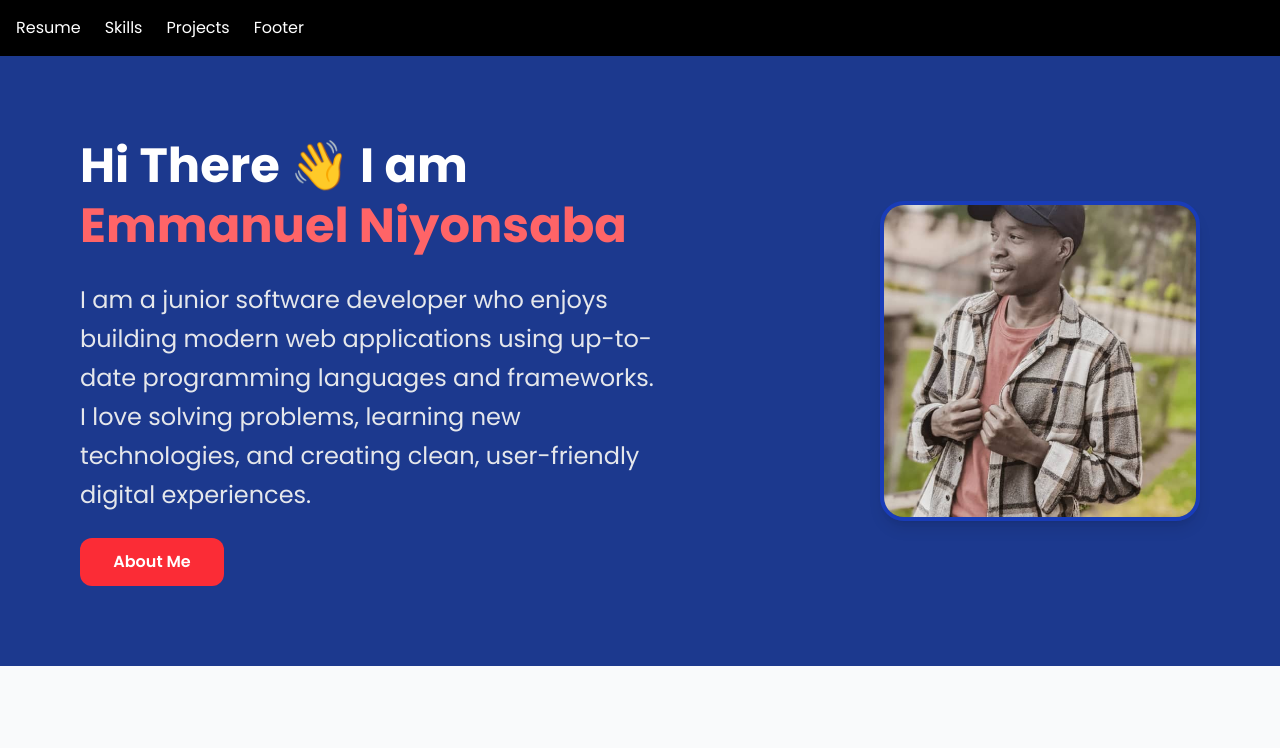
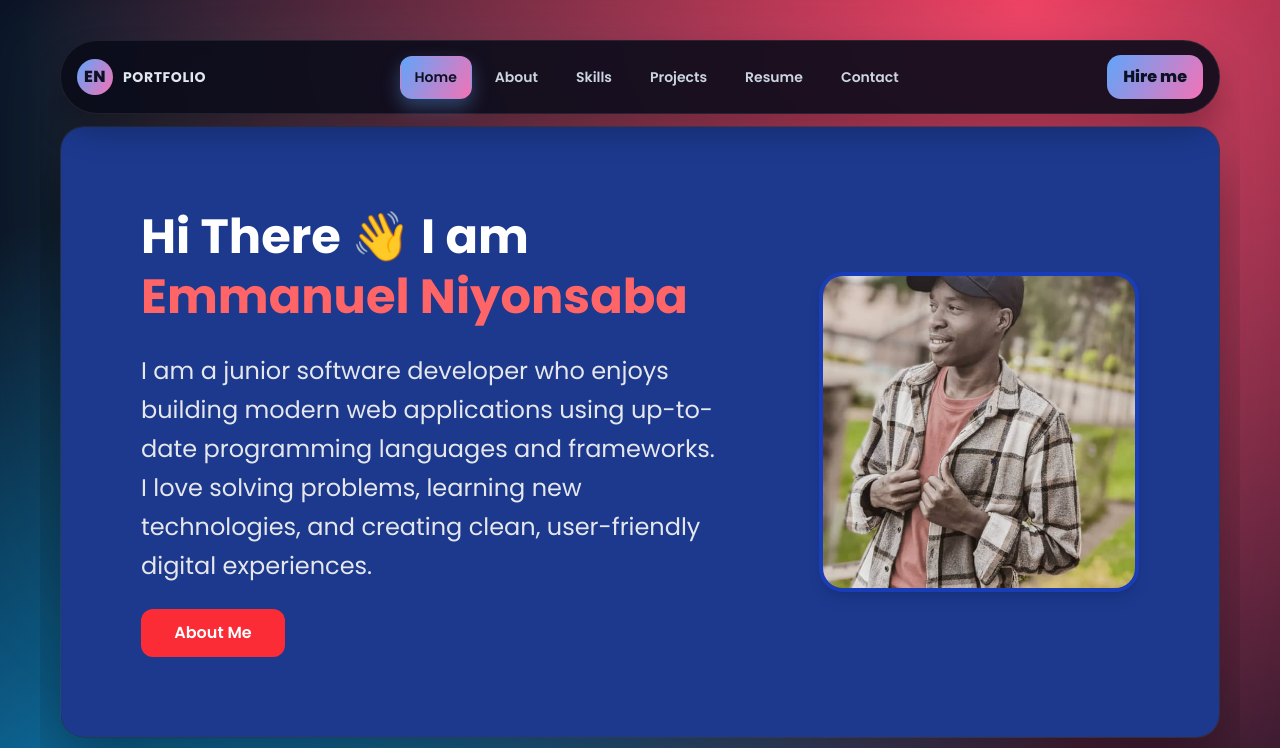
Before and after one commit to emmy-niyonsaba/my-portfolio, a React (Vite) app: page / in a window 1280 px wide. Shown: the top 748 px of the page. Built offline with nearby package versions, Linux system fonts and the light colour scheme.

Commit message:
define the use expliance

```diff
--- a/src/App.css
+++ b/src/App.css
@@ -0,0 +1,189 @@
+/* Layout shell styling for the portfolio experience */
+:root {
+	--shell-max-width: 1200px;
+	--glass: rgba(15, 23, 42, 0.7);
+	--accent: #60a5fa;
+	--accent-2: #f472b6;
+	--border: rgba(255, 255, 255, 0.08);
+	--text: #e2e8f0;
+}
+
+.gradient-canvas {
+	min-height: 100vh;
+	background: radial-gradient(circle at 20% 20%, #0ea5e9 0, transparent 20%),
+		radial-gradient(circle at 80% 0%, #f43f5e 0, transparent 18%),
+		radial-gradient(circle at 70% 70%, #10b981 0, transparent 22%),
+		#0b1224;
+	color: var(--text);
+}
+
+.app-shell {
+	position: relative;
+	min-height: 100vh;
+	max-width: var(--shell-max-width);
+	margin: 0 auto;
+	padding: 24px 20px 80px;
+	overflow-x: hidden;
+}
+
+.ambient {
+	position: fixed;
+	inset: 0;
+	pointer-events: none;
+	background: radial-gradient(600px circle at 20% 20%, rgba(94, 234, 212, 0.1), transparent),
+		radial-gradient(800px circle at 80% 10%, rgba(96, 165, 250, 0.08), transparent),
+		radial-gradient(700px circle at 60% 70%, rgba(244, 114, 182, 0.08), transparent);
+	filter: blur(40px);
+	opacity: 0.9;
+}
+
+.section-stack {
+	position: relative;
+	display: flex;
+	flex-direction: column;
+	gap: 48px;
+	z-index: 1;
+}
+
+.section-panel {
+	position: relative;
+	scroll-margin-top: 96px;
+	border: 1px solid var(--border);
+	border-radius: 24px;
+	backdrop-filter: blur(10px);
+	background: linear-gradient(145deg, rgba(15, 23, 42, 0.75), rgba(15, 23, 42, 0.45));
+	box-shadow: 0 30px 60px rgba(0, 0, 0, 0.35);
+	overflow: hidden;
+}
+
+.navbar {
+	position: sticky;
+	top: 16px;
+	z-index: 10;
+	margin-bottom: 28px;
+}
+
+.navbar__inner {
+	display: grid;
+	grid-template-columns: auto 1fr auto;
+	align-items: center;
+	gap: 16px;
+	padding: 14px 16px;
+	border: 1px solid var(--border);
+	border-radius: 999px;
+	background: rgba(10, 12, 26, 0.9);
+	box-shadow: 0 18px 30px rgba(0, 0, 0, 0.25);
+	backdrop-filter: blur(12px);
+}
+
+.navbar__brand {
+	display: flex;
+	align-items: center;
+	gap: 10px;
+	font-weight: 700;
+	letter-spacing: 0.6px;
+}
+
+.navbar__mark {
+	display: inline-flex;
+	align-items: center;
+	justify-content: center;
+	width: 36px;
+	height: 36px;
+	border-radius: 50%;
+	background: linear-gradient(120deg, var(--accent), var(--accent-2));
+	color: #0b1224;
+	font-weight: 800;
+}
+
+.navbar__text {
+	color: var(--text);
+	font-size: 14px;
+	text-transform: uppercase;
+}
+
+.navbar__links {
+	display: flex;
+	align-items: center;
+	gap: 8px;
+	justify-content: center;
+}
+
+.navbar__link {
+	padding: 10px 14px;
+	border-radius: 12px;
+	color: #cbd5e1;
+	background: transparent;
+	border: 1px solid transparent;
+	font-weight: 600;
+	font-size: 14px;
+	cursor: pointer;
+	transition: all 0.2s ease;
+}
+
+.navbar__link:hover {
+	color: #fff;
+	border-color: var(--border);
+	background: rgba(255, 255, 255, 0.04);
+}
+
+.navbar__link.is-active {
+	color: #0b1224;
+	background: linear-gradient(120deg, var(--accent), var(--accent-2));
+	border-color: transparent;
+	box-shadow: 0 8px 18px rgba(96, 165, 250, 0.35);
+}
+
+.navbar__cta {
+	padding: 10px 16px;
+	border-radius: 14px;
+	background: linear-gradient(120deg, var(--accent), var(--accent-2));
+	color: #0b1224;
+	font-weight: 800;
+	border: none;
+	cursor: pointer;
+	transition: transform 0.15s ease, box-shadow 0.2s ease;
+}
+
+.navbar__cta:hover {
+	transform: translateY(-1px);
+	box-shadow: 0 10px 24px rgba(244, 114, 182, 0.35);
+}
+
+.back-to-top {
+	position: fixed;
+	right: 24px;
+	bottom: 24px;
+	width: 48px;
+	height: 48px;
+	border-radius: 50%;
+	border: 1px solid var(--border);
+	background: rgba(15, 23, 42, 0.92);
+	color: var(--text);
+	font-size: 20px;
+	cursor: pointer;
+	box-shadow: 0 16px 30px rgba(0, 0, 0, 0.3);
+	transition: transform 0.15s ease, box-shadow 0.15s ease, border-color 0.15s ease;
+}
+
+.back-to-top:hover {
+	transform: translateY(-2px);
+	border-color: rgba(255, 255, 255, 0.2);
+	box-shadow: 0 20px 36px rgba(0, 0, 0, 0.32);
+}
+
+@media (max-width: 800px) {
+	.navbar__inner {
+		grid-template-columns: 1fr;
+		gap: 12px;
+		border-radius: 18px;
+	}
+
+	.navbar__links {
+		flex-wrap: wrap;
+	}
+
+	.navbar__cta {
+		width: 100%;
+	}
+}
--- a/src/App.jsx
+++ b/src/App.jsx
@@ -1,3 +1,4 @@
+import { useEffect, useMemo, useState } from 'react';
 import './App.css';
 import HiSession from './pages/HiSession';
 import Navbar from './pages/Navbar';
@@ -7,38 +8,89 @@ import Project from './pages/Project';
 import Resume from './pages/Resume';
 import Footer from './pages/Footer';
 
+const SCROLL_OFFSET = 72;
+
 function App() {
+  const sections = useMemo(
+    () => [
+      { id: 'home', label: 'Home', component: <HiSession /> },
+      { id: 'about', label: 'About', component: <About /> },
+      { id: 'skills', label: 'Skills', component: <Skill /> },
+      { id: 'projects', label: 'Projects', component: <Project /> },
+      { id: 'resume', label: 'Resume', component: <Resume /> },
+      { id: 'footer', label: 'Contact', component: <Footer /> },
+    ],
+    [],
+  );
+
+  const [activeSection, setActiveSection] = useState(sections[0].id);
+  const [showBackToTop, setShowBackToTop] = useState(false);
+
+  useEffect(() => {
+    const observer = new IntersectionObserver(
+      (entries) => {
+        entries.forEach((entry) => {
+          if (entry.isIntersecting) {
+            setActiveSection(entry.target.id);
+          }
+        });
+      },
+      { threshold: 0.35 },
+    );
+
+    const observed = sections
+      .map(({ id }) => document.getElementById(id))
+      .filter(Boolean);
+
+    observed.forEach((node) => observer.observe(node));
+
+    return () => observer.disconnect();
+  }, [sections]);
+
+  useEffect(() => {
+    const handleScroll = () => setShowBackToTop(window.scrollY > 320);
+    handleScroll();
+    window.addEventListener('scroll', handleScroll, { passive: true });
+    return () => window.removeEventListener('scroll', handleScroll);
+  }, []);
+
+  const handleNavigate = (targetId) => {
+    const target = document.getElementById(targetId);
+    if (!target) return;
+
+    const top = target.getBoundingClientRect().top + window.scrollY - SCROLL_OFFSET;
+    window.scrollTo({ top, behavior: 'smooth' });
+  };
+
   return (
-    <div className="App">
-      {/* Navbar */}
-      <Navbar />
+    <div className="App gradient-canvas text-slate-100">
+      <div className="app-shell">
+        <div className="ambient" aria-hidden />
+        <Navbar
+          sections={sections}
+          activeSection={activeSection}
+          onNavigate={handleNavigate}
+        />
 
-      {/* Sections */}
-      <main>
-        <section id="home">
-          <HiSession />
-        </section>
+        <main className="section-stack">
+          {sections.map(({ id, label, component }) => (
+            <section key={id} id={id} className="section-panel" aria-label={label}>
+              {component}
+            </section>
+          ))}
+        </main>
 
-        <section id="about">
-          <About />
-        </section>
-
-        <section id="skills">
-          <Skill />
-        </section>
-
-        <section id="projects">
-          <Project />
-        </section>
-
-        <section id="resume">
-          <Resume />
-        </section>
-
-        <section id="footer">
-          <Footer />
-        </section>
-      </main>
+        {showBackToTop && (
+          <button
+            type="button"
+            className="back-to-top"
+            onClick={() => handleNavigate('home')}
+            aria-label="Back to top"
+          >
+            ↑
+          </button>
+        )}
+      </div>
     </div>
   );
 }
--- a/src/pages/Navbar.jsx
+++ b/src/pages/Navbar.jsx
@@ -1,12 +1,34 @@
-// Navbar.jsx
-const Navbar = () => {
+const Navbar = ({ sections = [], activeSection, onNavigate }) => {
     return (
-        <nav className="bg-black text-white p-4 flex gap-6 sticky top-0">
-            <a href="#resume" className="hover:text-amber-400">Resume</a>
-            <a href="#skills" className="hover:text-amber-400">Skills</a>
-            <a href="#projects" className="hover:text-amber-400">Projects</a>
-            <a href="#footer" className="hover:text-amber-400">Footer</a>
-        </nav>
+        <header className="navbar">
+            <div className="navbar__inner">
+                <div className="navbar__brand" aria-label="Emmanuel Niyonsaba brand">
+                    <span className="navbar__mark">EN</span>
+                    <span className="navbar__text">Portfolio</span>
+                </div>
+
+                <nav className="navbar__links" aria-label="Primary">
+                    {sections.map(({ id, label }) => (
+                        <button
+                            key={id}
+                            type="button"
+                            className={`navbar__link ${activeSection === id ? 'is-active' : ''}`}
+                            onClick={() => onNavigate?.(id)}
+                        >
+                            {label}
+                        </button>
+                    ))}
+                </nav>
+
+                <button
+                    type="button"
+                    className="navbar__cta"
+                    onClick={() => onNavigate?.('footer')}
+                >
+                    Hire me
+                </button>
+            </div>
+        </header>
     );
 };
 
```
Also changed, not shown: src/main.jsx (+5 -6 lines).
